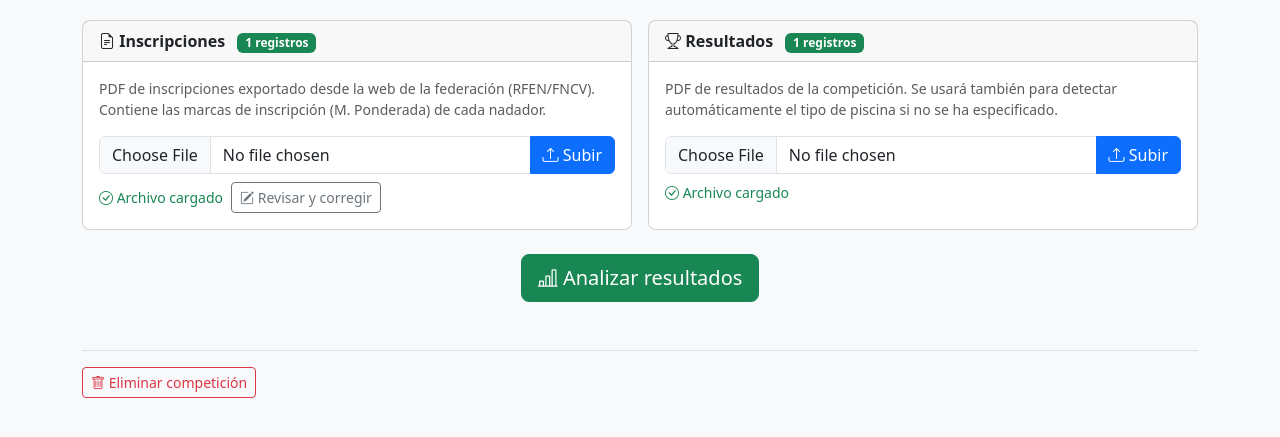
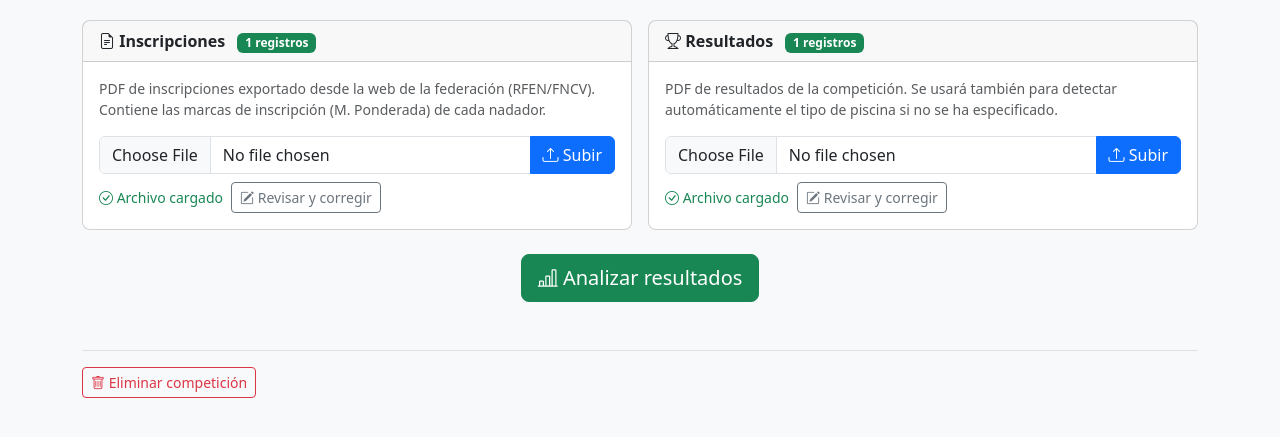
Before and after one commit to dapricu/abadononat, a Flask app: page /competition/1 in a window 1280 px wide. Shown: the part 183-620 px from the top of the page. Run offline with Flask 3, Linux system fonts and the light colour scheme; tables that the repository leaves empty hold one stand-in row (values such as "Sample post").

Commit message:
Add 'Revisar y corregir' link to results upload card
https://claude.ai/code/session_01C9rwEFZaXVx2JoyHrG7rwW

```diff
--- a/templates/competition.html
+++ b/templates/competition.html
@@ -103,7 +103,12 @@
           </div>
         </form>
         {% if n_results > 0 %}
-          <div class="mt-2 text-success small"><i class="bi bi-check-circle"></i> Archivo cargado</div>
+          <div class="mt-2 d-flex align-items-center gap-2">
+            <span class="text-success small"><i class="bi bi-check-circle"></i> Archivo cargado</span>
+            <a href="{{ url_for('results_view', comp_id=comp.id) }}" class="btn btn-outline-secondary btn-sm">
+              <i class="bi bi-pencil-square"></i> Revisar y corregir
+            </a>
+          </div>
         {% endif %}
       </div>
     </div>
```
